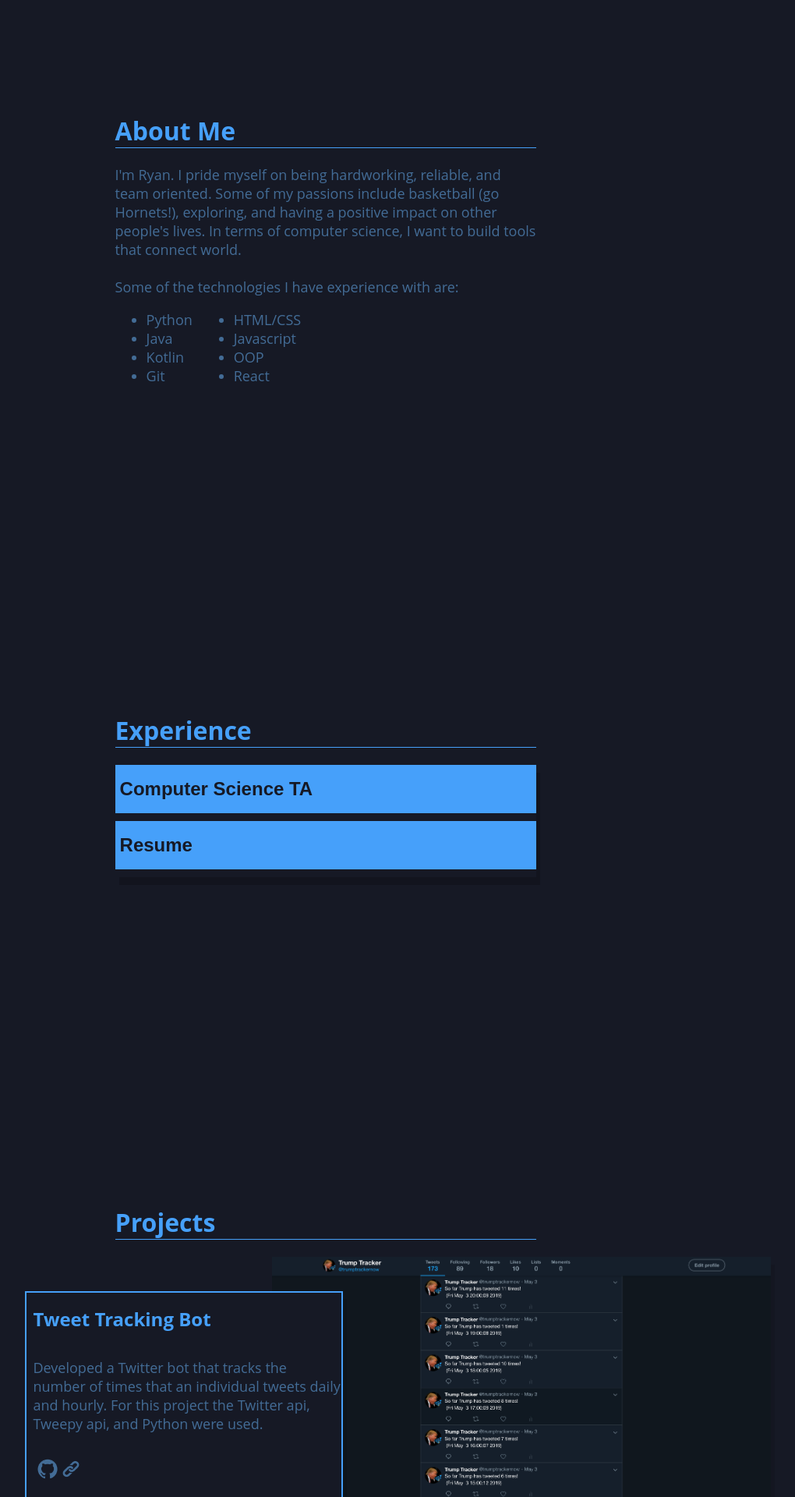
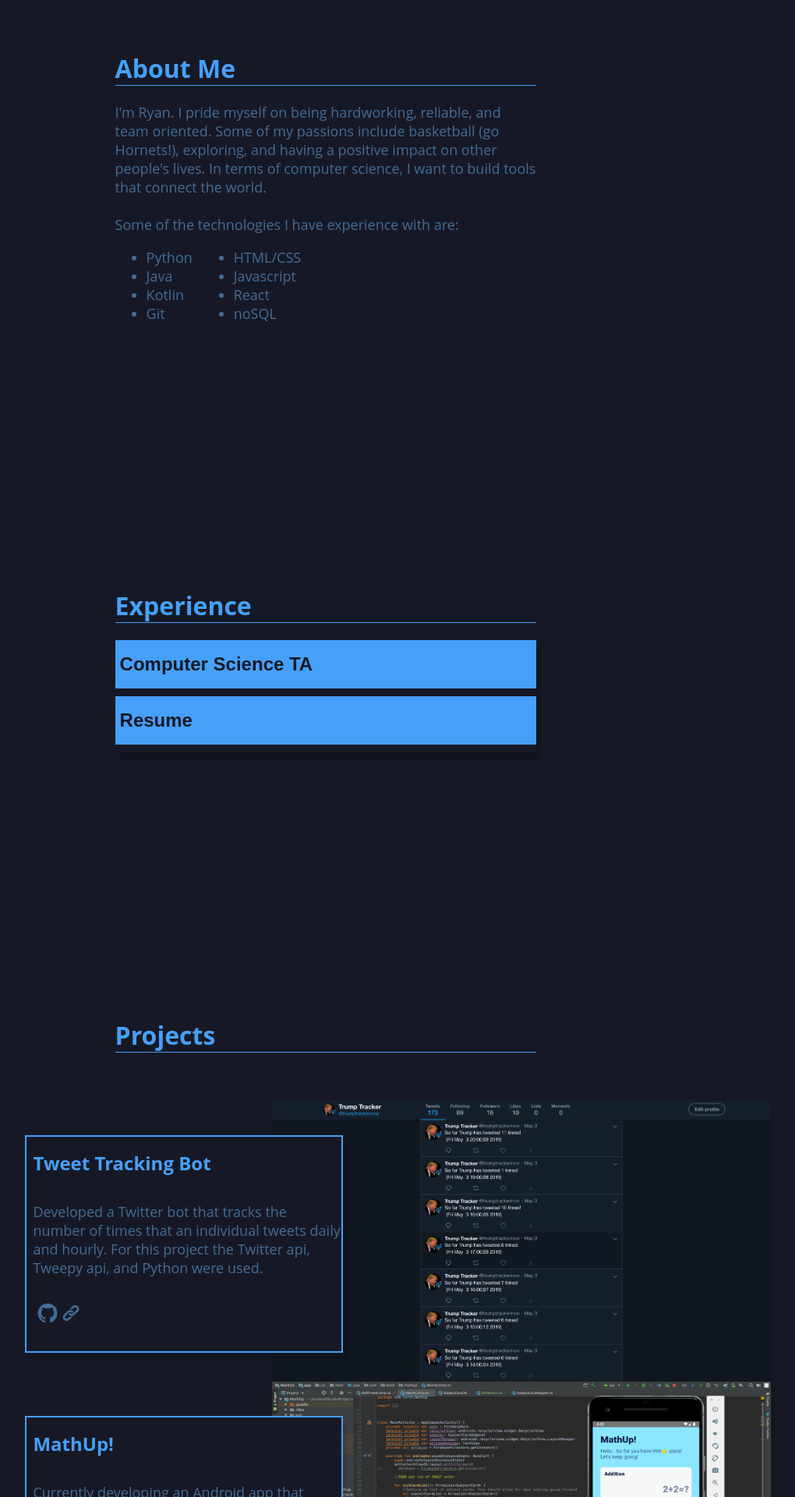
Before and after one commit to ryanKrumbholz/personal-site, a React (Create React App) app: page / in a window 1280 px wide. Shown: the part 820-2740 px from the top of the page at 78% size, without its empty margins (222-1242 px from the left). Built offline with nearby package versions, Linux system fonts and the light colour scheme.

Commit message:
Added another card and updated about

```diff
--- a/src/components/Card/Card.sass
+++ b/src/components/Card/Card.sass
@@ -1,11 +1,16 @@
 $bg-color: #161925;
 $primary-color: #46a0fa;
+
+.card
+    padding-bottom: 10vh
+
 
 @media only screen and (min-width: 1200px)
     .card
         height: 30vh
         width: 45vw
         margin: autogit
+        padding-top: 5vh
 
     .card img
         position: relative
--- a/src/components/Carousel/Carousel.js
+++ b/src/components/Carousel/Carousel.js
@@ -8,6 +8,9 @@ const carousel = props => (
     <Card img={require('../../assets/trump-tracker.png')} title="Tweet Tracking Bot" desc="Developed a Twitter bot that tracks the number of times
     that an individual tweets daily and hourly. For this project the Twitter api, Tweepy api, and Python were used." github_logo={require('../../assets/github_logo.png')} link_logo={require('../../assets/link.png')}
         github_link="https://github.com/ryanKrumbholz/trump-twitter-tracker" link="https://twitter.com/trumptrackernow"/>
+    <Card img={require('../../assets/mathup.png')} title="MathUp!" desc="Currently developing an Android app that allows the user to practice and learn elementary level math.
+     Built with Kotlin, Firebase, and a noSQL database." github_logo={require('../../assets/github_logo.png')} link_logo={require('../../assets/link.png')}
+        github_link="https://github.com/ryanKrumbholz/mathup-app" link="https://github.com/ryanKrumbholz/mathup-app"/>
     </div>
 );
 
--- a/src/components/Home-body/Body.js
+++ b/src/components/Home-body/Body.js
@@ -19,7 +19,7 @@ const body = props => (
                 <p>I'm Ryan. I pride myself on being hardworking, reliable, and team oriented. Some of
 
                  my passions include basketball (go Hornets!), exploring, and having a positive impact
-                 on other people's lives. In terms of computer science, I want to build tools that connect
+                 on other people's lives. In terms of computer science, I want to build tools that connect the
                   world.<br/><br/> Some of the technologies I have experience with are:</p>
                 <div className="skills">
                     <ul className="skills-column1">
@@ -31,8 +31,8 @@ const body = props => (
                     <ul className="skills-column2">
                             <li>HTML/CSS</li>
                             <li>Javascript</li>
-                            <li>OOP</li>
                             <li>React</li>
+                            <li>noSQL</li>
                     </ul>
                 </div>
         </div>
--- a/src/components/Home-body/Body.sass
+++ b/src/components/Home-body/Body.sass
@@ -16,7 +16,7 @@ $hover-color: gray;
 
 .about, .experience, .contact, .hero, .projects
     padding-top: 15vh
-    padding-bottom: 35vh
+    padding-bottom: 25vh
     width: 65%
     margin: auto
 
```
Also changed, not shown: src/assets/mathup.png (added).
